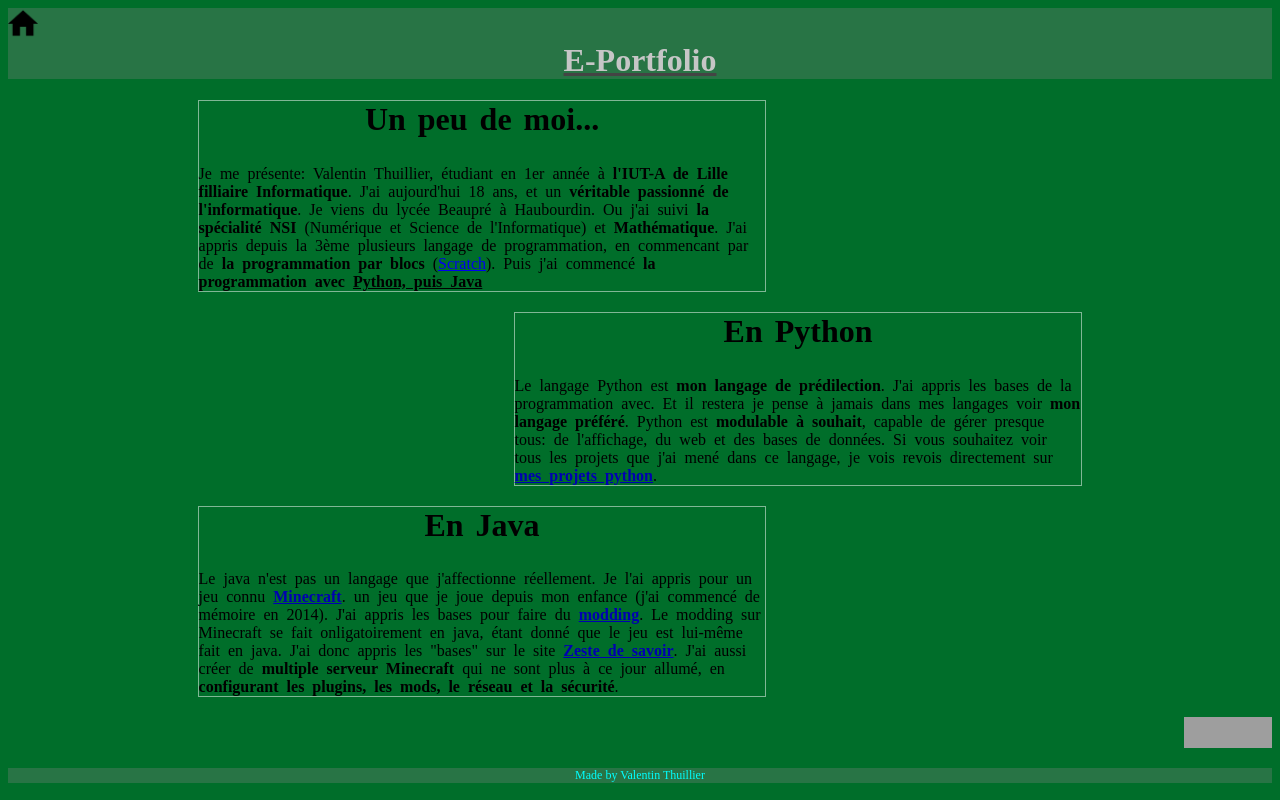
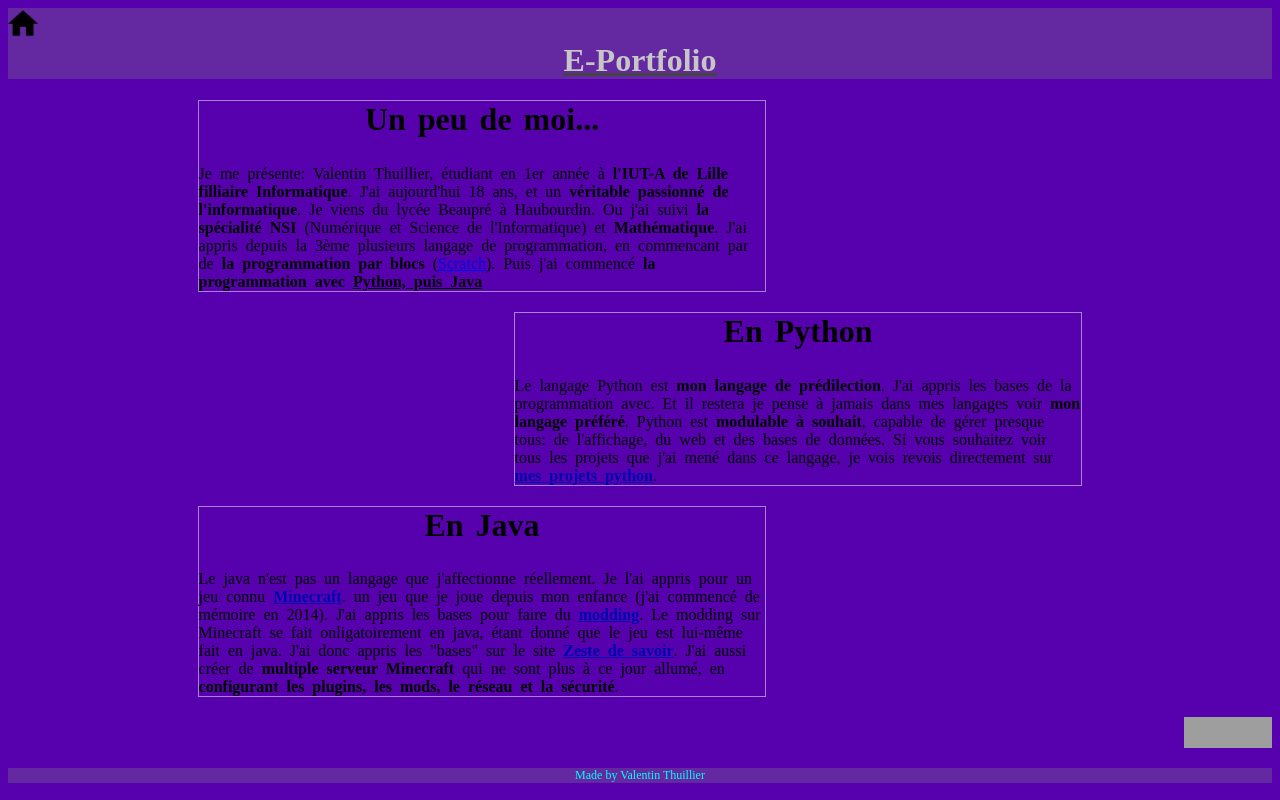
Before and after one commit to luxferre-code/luxferre-code.github.io, a plain HTML site: page e-portfolio/index.html in a window 1280 px wide. Drawn offline with Linux system fonts and the light colour scheme; grey boxes are pictures that could not be loaded.

Commit message:
Update background color

```diff
--- a/css/eportfolio.css
+++ b/css/eportfolio.css
@@ -1,7 +1,7 @@
 /* CSS to eportfolio html */
 
 body {
-    background-color: #006e2a;
+    background-color: #5700ad;
 }
 
 footer {
```
